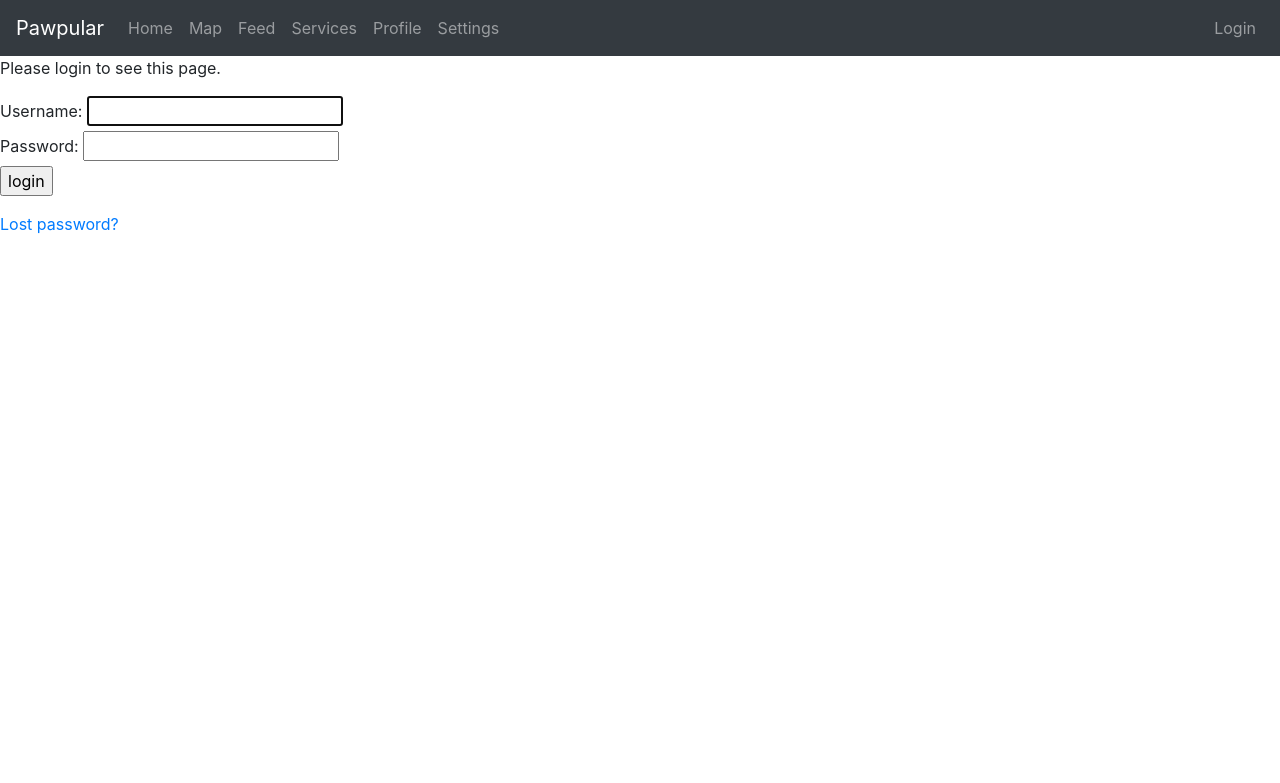
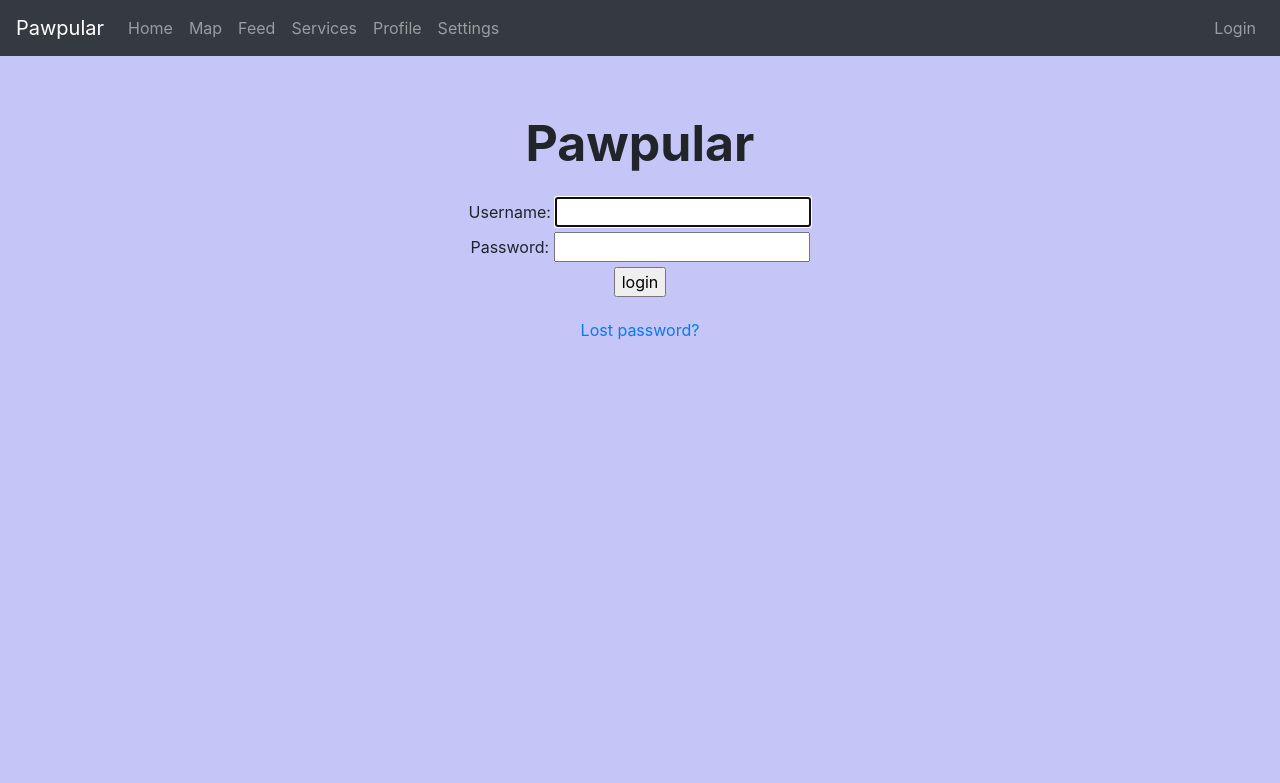
Before and after one commit to Colebeep/Pawpular, a Django app: page /accounts/login/?next=/pawpular/ in a window 1280 px wide. Shown: the top 783 px of the page. Run offline with Django 3.2, Linux system fonts and the light colour scheme; some libraries are stand-ins or nearby versions.

Commit message:
Login page styling

```diff
--- a/rabidSquirrels/pawpular/views.py
+++ b/rabidSquirrels/pawpular/views.py
@@ -19,6 +19,7 @@ def index(request):
         'index.html',
         context={},
     )
+
 
 class Chat(generic.ListView):
     model = FeedPost
--- a/rabidSquirrels/templates/registration/login.html
+++ b/rabidSquirrels/templates/registration/login.html
@@ -3,6 +3,7 @@
 {% block content %}
 
 {% if form.errors %}
+<body>
 <p>Your username and password didn't match. Please try again.</p>
 {% endif %}
 
@@ -11,7 +12,7 @@
     <p>Your account doesn't have access to this page. To proceed,
     please login with an account that has access.</p>
     {% else %}
-    <p>Please login to see this page.</p>
+    <p style="font-size: 50px; text-align:center; font-weight:bold;">Pawpular</p>
     {% endif %}
 {% endif %}
 
@@ -34,6 +35,20 @@
 </form>
 
 {# Assumes you setup the password_reset view in your URLconf #}
-<p><a href="{% url 'password_reset' %}">Lost password?</a></p>
+<p style="text-align: center; padding-top:5px;"><a href="{% url 'password_reset' %}">Lost password?</a></p>
+</body>
+<style>
 
+p{
+  padding-top: 50px;
+}
+
+div{
+  text-align:center;
+}
+body{
+  background-color: #c5c5f7;
+}
+
+</style>
 {% endblock %}
```
